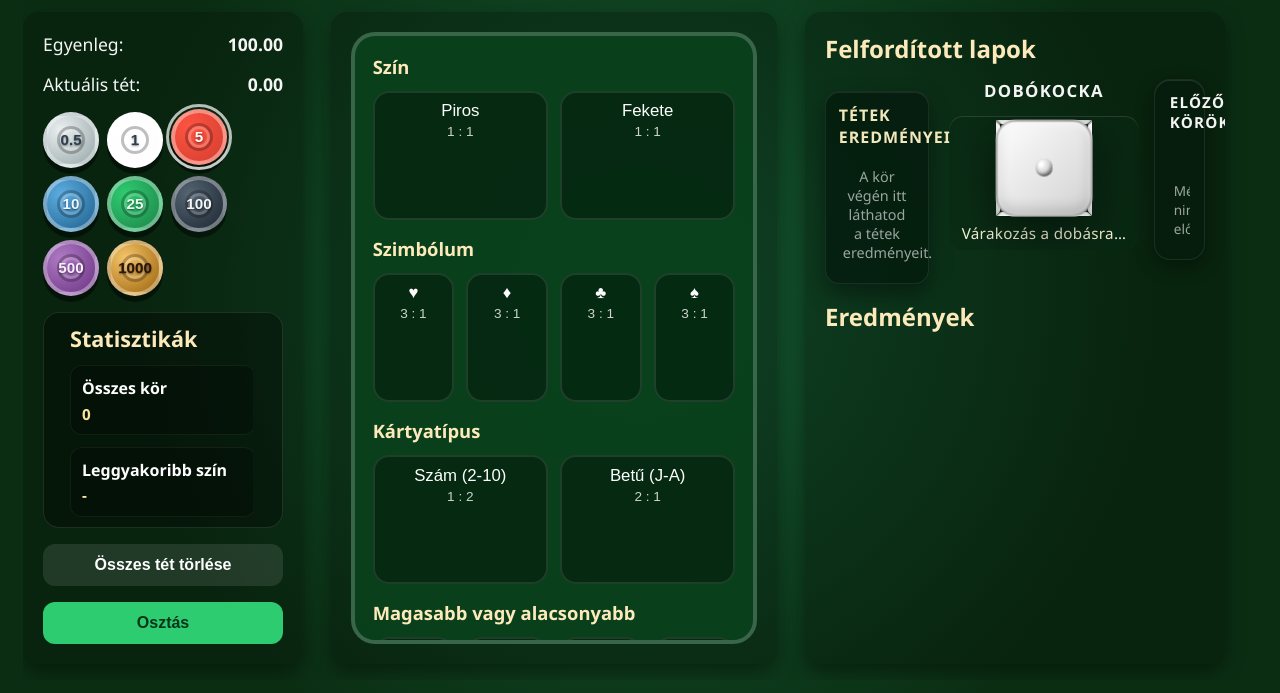
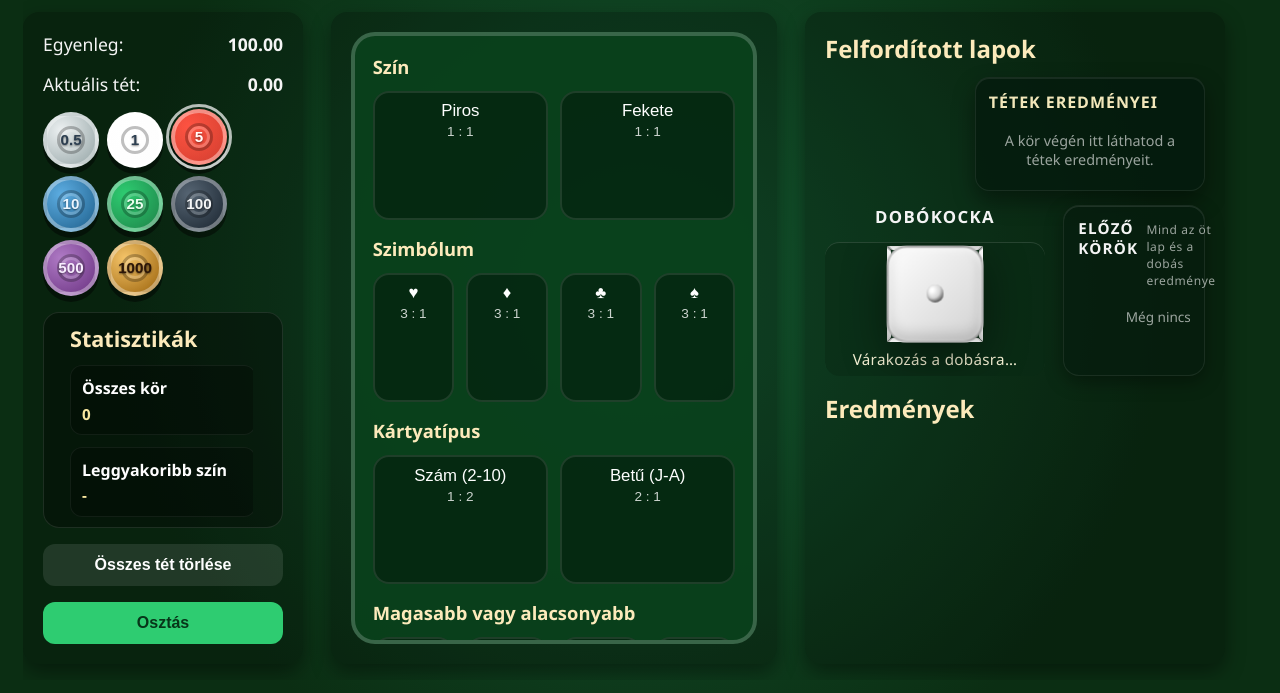
Before and after one commit to D4rkylle/test, a PHP site: page /card_betting_game.html in a window 1280 px wide. Shown: the part 107-800 px from the top of the page. Run offline with PHP 8.4, Linux system fonts and the light colour scheme.

Commit message:
Split results panel into stacked sections

```diff
--- a/card_betting_game.html
+++ b/card_betting_game.html
@@ -215,12 +215,12 @@
         </div>
       </section>
       <section class="results-panel">
-        <div class="cards-display" aria-live="polite">
-          <div class="cards-display__header">
-            <h2>Felfordított lapok</h2>
-          </div>
-          <div class="cards-display__grid">
-            <div class="cards-display__left">
+        <div class="results-sections">
+          <section class="results-section results-section--cards" aria-live="polite">
+            <div class="results-section__header">
+              <h2>Felfordított lapok</h2>
+            </div>
+            <div class="results-section__body results-section__body--cards">
               <div id="cards-container" class="cards-container"></div>
               <div class="bet-breakdown">
                 <h3>Tétek eredményei</h3>
@@ -231,7 +231,9 @@
                 </ul>
               </div>
             </div>
-            <div class="cards-display__right">
+          </section>
+          <section class="results-section results-section--dice">
+            <div class="results-section__body results-section__body--dice">
               <div class="dice-display">
                 <h3>Dobókocka</h3>
                 <div class="dice-display__current" tabindex="0">
@@ -287,7 +289,7 @@
                 </ul>
               </div>
             </div>
-          </div>
+          </section>
         </div>
         <div class="log-panel" aria-live="polite">
           <h2>Eredmények</h2>
--- a/css/card_betting_game.css
+++ b/css/card_betting_game.css
@@ -453,39 +453,38 @@ body {
   max-height: 100%;
 }
 
-.cards-display {
-  flex: 0 0 auto;
+.results-sections {
   display: flex;
   flex-direction: column;
-  gap: 0.85rem;
+  gap: clamp(0.85rem, 1.4vh, 1.2rem);
+  flex: 0 0 auto;
 }
 
-.cards-display__header h2 {
+.results-section {
+  display: flex;
+  flex-direction: column;
+  gap: clamp(0.75rem, 1.3vh, 1.1rem);
+}
+
+.results-section__header h2 {
   margin: 0;
   color: #fceabb;
 }
 
-.cards-display__grid {
+.results-section__body--cards {
   display: grid;
-  grid-template-columns: minmax(0, 1fr) clamp(240px, 20vw, 300px);
+  grid-template-columns: minmax(0, 1fr) clamp(230px, 26%, 320px);
   gap: clamp(0.85rem, 1.6vw, 1.25rem);
   align-items: start;
-}
-
-.cards-display__left {
-  display: flex;
-  flex-direction: column;
-  gap: clamp(0.75rem, 1.4vh, 1.1rem);
   min-height: 0;
 }
 
-.cards-display__right {
+.results-section__body--dice {
   display: grid;
-  grid-template-columns: clamp(190px, 45%, 240px) minmax(0, 1fr);
-  gap: clamp(0.75rem, 1.2vw, 1.1rem);
-  align-items: start;
+  grid-template-columns: clamp(220px, 28%, 270px) minmax(0, 1fr);
+  gap: clamp(0.85rem, 1.4vw, 1.25rem);
+  align-items: stretch;
   min-height: 0;
-  align-self: stretch;
 }
 
 .log-panel {
@@ -500,10 +499,27 @@ body {
 }
 
 .cards-container {
-  display: grid;
-  grid-template-columns: repeat(auto-fit, minmax(clamp(82px, 10.5vw, 128px), 1fr));
-  gap: clamp(0.6rem, 1.2vw, 0.9rem);
-  align-items: start;
+  display: flex;
+  justify-content: center;
+  gap: clamp(0.55rem, 1.1vw, 0.85rem);
+  align-items: stretch;
+  flex-wrap: nowrap;
+  overflow-x: auto;
+  padding-bottom: 0.35rem;
+  scrollbar-width: thin;
+}
+
+.cards-container::-webkit-scrollbar {
+  height: 6px;
+}
+
+.cards-container::-webkit-scrollbar-thumb {
+  background: rgba(255, 255, 255, 0.22);
+  border-radius: 999px;
+}
+
+.cards-container .card {
+  flex: 0 0 clamp(66px, 7.6vw, 108px);
 }
 
 .bet-breakdown {
@@ -951,6 +967,7 @@ body {
   border-radius: 999px;
 }
 
+
 .dice-history {
   display: flex;
   flex-direction: column;
@@ -987,16 +1004,15 @@ body {
   margin: 0;
   padding: 0;
   display: flex;
-  flex-direction: column;
-  gap: 0.55rem;
-  max-height: clamp(150px, 28vh, 230px);
-  overflow-y: auto;
-  padding-right: 0.35rem;
+  flex-direction: row;
+  gap: 0.75rem;
+  overflow-x: auto;
+  padding-bottom: 0.35rem;
   scrollbar-width: thin;
 }
 
 .dice-history__list::-webkit-scrollbar {
-  width: 6px;
+  height: 6px;
 }
 
 .dice-history__list::-webkit-scrollbar-thumb {
@@ -1009,17 +1025,21 @@ body {
   color: rgba(255, 255, 255, 0.6);
   text-align: center;
   padding: 0.5rem 0.25rem;
+  min-width: clamp(180px, 22vw, 220px);
+  flex: 0 0 clamp(180px, 22vw, 220px);
 }
 
 .dice-history__item {
   display: flex;
   flex-direction: column;
   gap: 0.45rem;
-  padding: 0.6rem 0.75rem;
+  padding: 0.6rem 0.8rem;
   border-radius: 0.85rem;
   background: linear-gradient(140deg, rgba(13, 55, 28, 0.9), rgba(8, 34, 18, 0.9));
   border: 1px solid rgba(255, 255, 255, 0.08);
   box-shadow: inset 0 1px 0 rgba(255, 255, 255, 0.12), 0 4px 12px rgba(0, 0, 0, 0.35);
+  min-width: clamp(180px, 22vw, 220px);
+  flex: 0 0 clamp(180px, 22vw, 220px);
 }
 
 .dice-history__item--push {
@@ -1289,12 +1309,31 @@ body {
     overflow: visible;
   }
 
-  .cards-display__grid {
+  .results-section__body--cards {
     grid-template-columns: 1fr;
   }
 
-  .cards-display__right {
+  .results-section__body--dice {
     grid-template-columns: 1fr;
+  }
+
+  .cards-container {
+    flex-wrap: wrap;
+    justify-content: center;
+    overflow-x: hidden;
+  }
+
+  .dice-history__list {
+    flex-direction: column;
+    overflow-y: auto;
+    overflow-x: hidden;
+    max-height: 260px;
+    gap: 0.6rem;
+  }
+
+  .dice-history__list::-webkit-scrollbar {
+    width: 6px;
+    height: 6px;
   }
 
   .table {
```
